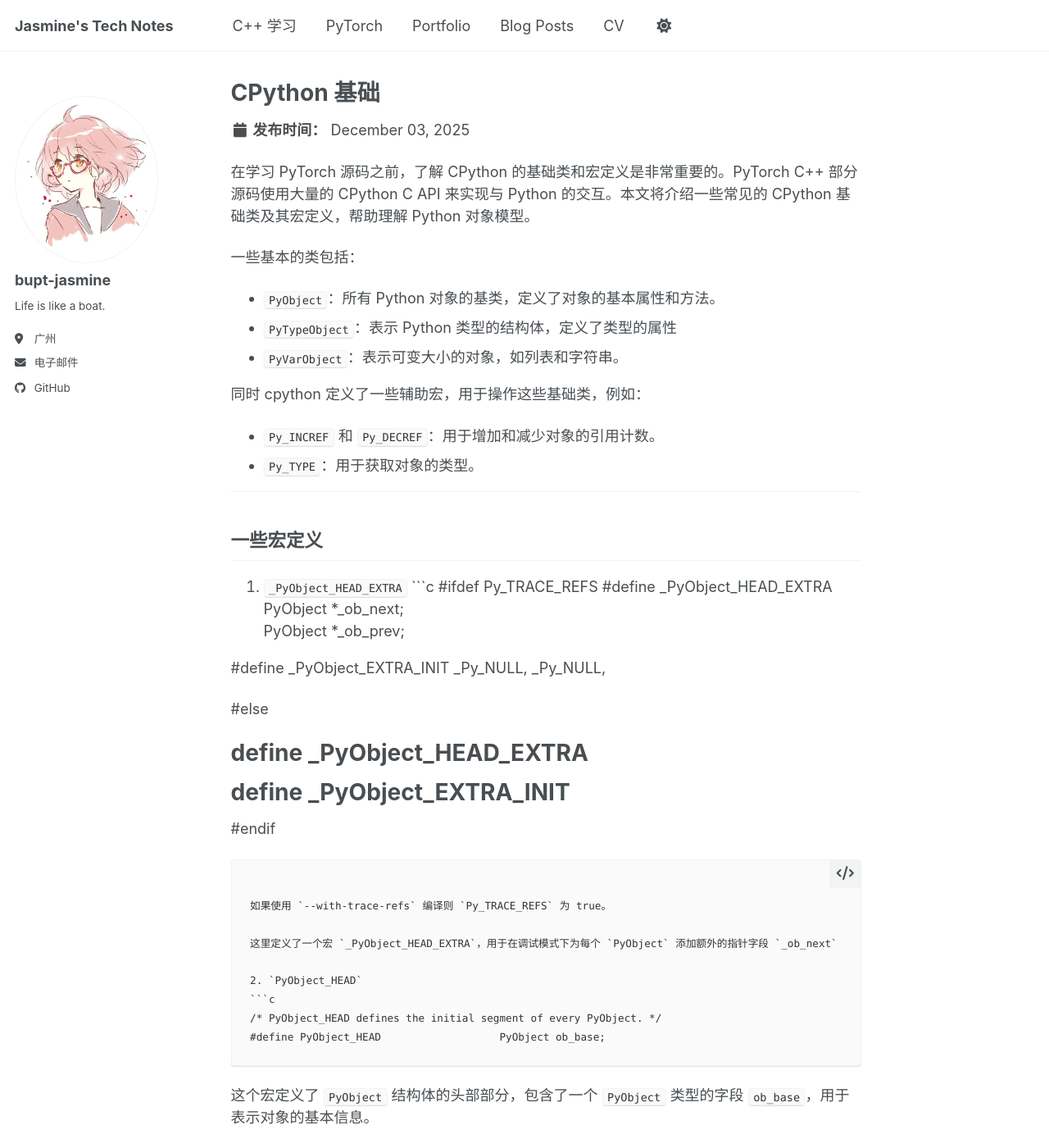
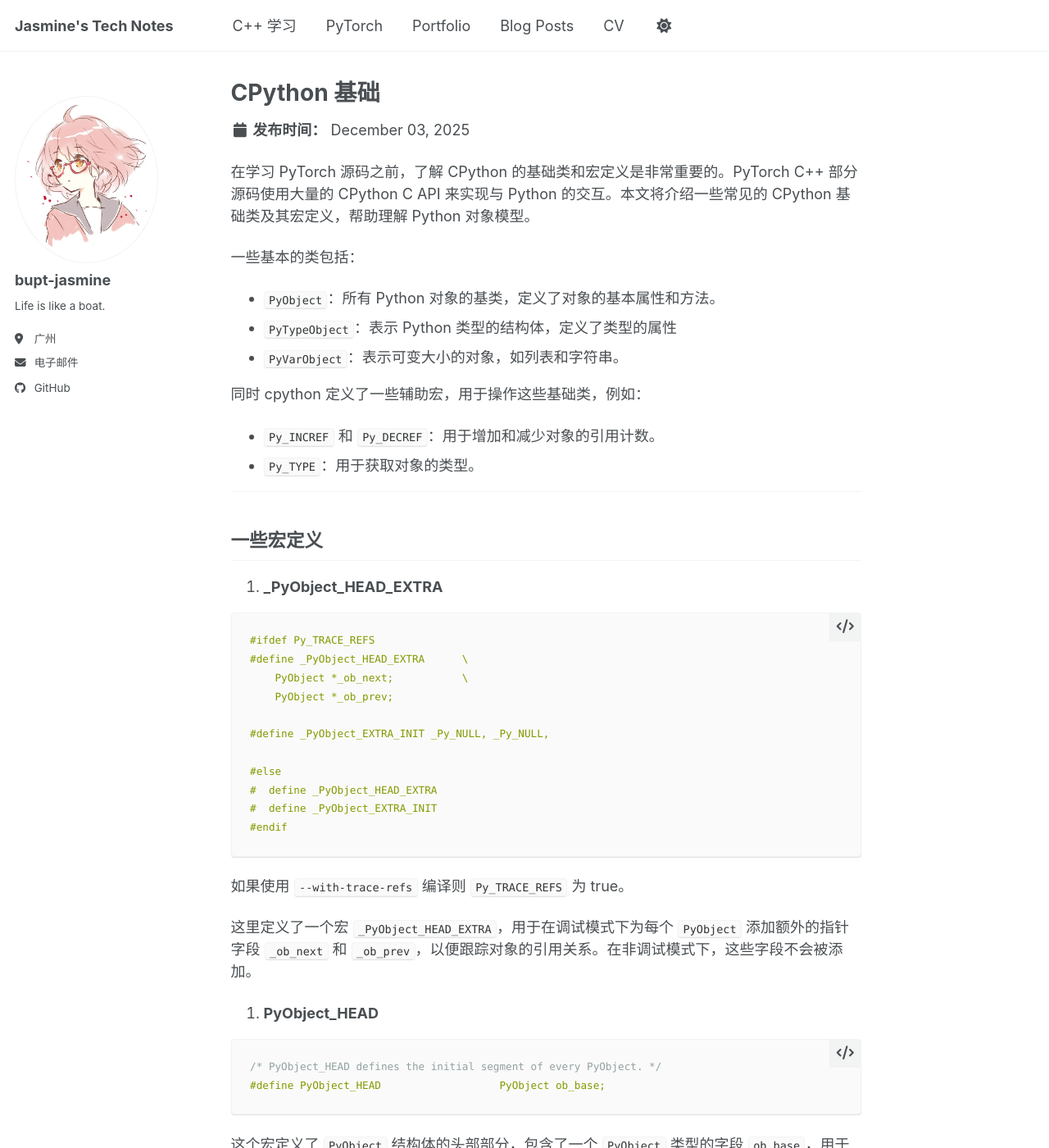
Before and after one commit to bupt-jasmine/bupt-jasmine.github.io, a Jekyll site: the page built from _pytorch/2025-12-03-pytorch-01-cpython.md, in a window 1280 px wide and 1400 px high. Shown: the whole window at 82% size. Built offline with Jekyll 4.4.1, drawn with Linux system fonts in a browser that asks for light colours; a script bundle is joined from its source files by our own code; library files that are not in the unit come from our copies.

Commit message:
fix: 修正文档中的宏定义格式，使其更清晰易读

````diff
--- a/_pytorch/2025-12-03-pytorch-01-cpython.md
+++ b/_pytorch/2025-12-03-pytorch-01-cpython.md
@@ -21,8 +21,9 @@ date: 2025-12-03
 
 ## 一些宏定义
 
-1. `_PyObject_HEAD_EXTRA`
-```c
+1. **_PyObject_HEAD_EXTRA**
+
+```c++
 #ifdef Py_TRACE_REFS
 #define _PyObject_HEAD_EXTRA      \
     PyObject *_ob_next;           \
@@ -40,32 +41,40 @@ date: 2025-12-03
 
 这里定义了一个宏 `_PyObject_HEAD_EXTRA`，用于在调试模式下为每个 `PyObject` 添加额外的指针字段 `_ob_next` 和 `_ob_prev`，以便跟踪对象的引用关系。在非调试模式下，这些字段不会被添加。
 
-2. `PyObject_HEAD`
-```c
+2. **PyObject_HEAD**
+
+```c++
 /* PyObject_HEAD defines the initial segment of every PyObject. */
 #define PyObject_HEAD                   PyObject ob_base;
 ```
+
 这个宏定义了 `PyObject` 结构体的头部部分，包含了一个 `PyObject` 类型的字段 `ob_base`，用于表示对象的基本信息。
 
-3. `PyObject_HEAD_INIT`
-```c
+3. **PyObject_HEAD_INIT**
+
+```c++
 #define PyObject_HEAD_INIT(type)        \
     { _PyObject_EXTRA_INIT              \
     1, type },
 ```
+
 这个宏用于初始化 `PyObject` 结构体的头部部分。它设置了引用计数为 1，并将类型指针设置为传入的 `type` 参数。
 
-4. `PyVarObject_HEAD_INIT`
-```c
+4. **PyVarObject_HEAD_INIT**
+
+```c++
 #define PyVarObject_HEAD_INIT(type, size)       \
     { PyObject_HEAD_INIT(type) size },
 ```
+
 这个宏用于初始化 `PyVarObject` 结构体的头部部分。它调用了 `PyObject_HEAD_INIT` 宏，并设置了可变大小对象的大小字段 `size`。
 
-5. `PyObject_VAR_HEAD`
-```c
+5. **PyObject_VAR_HEAD**
+
+```c++
 #define PyObject_VAR_HEAD      PyVarObject ob_base;
 ```
+
 这个宏定义了 `PyVarObject` 结构体的头部部分，包含了一个 `PyVarObject` 类型的字段 `ob_base`，用于表示可变大小对象的基本信息。
 
 ---
````
